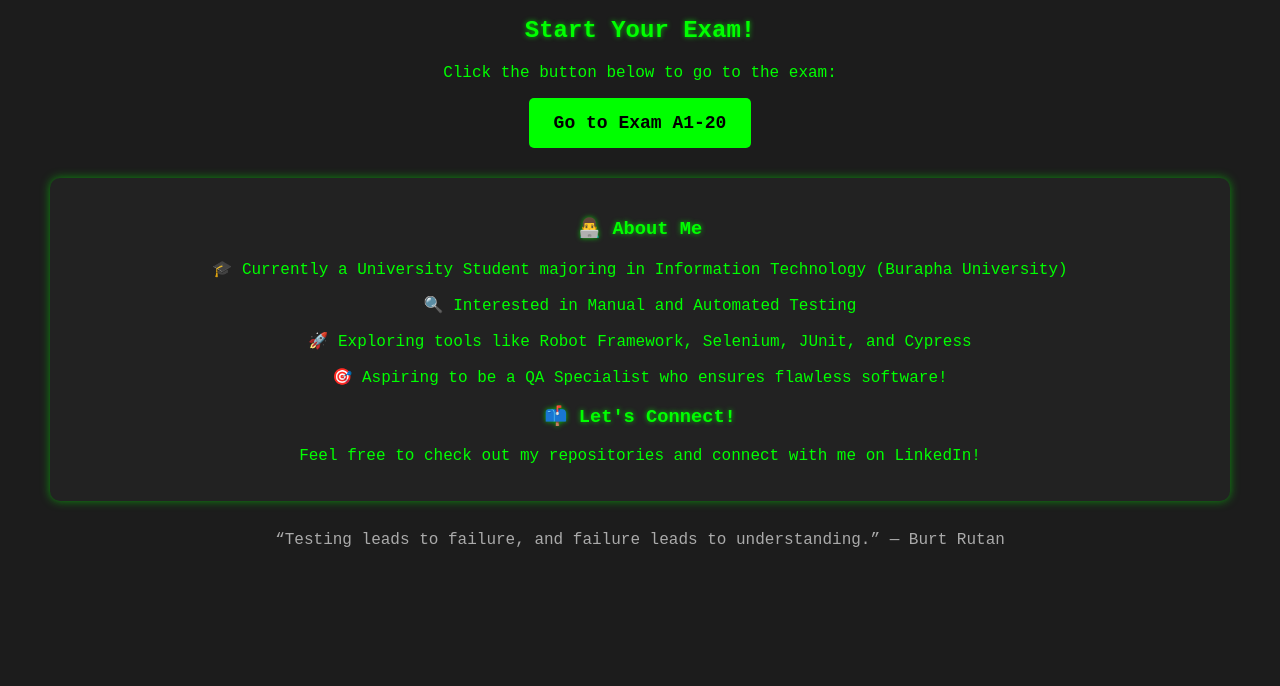
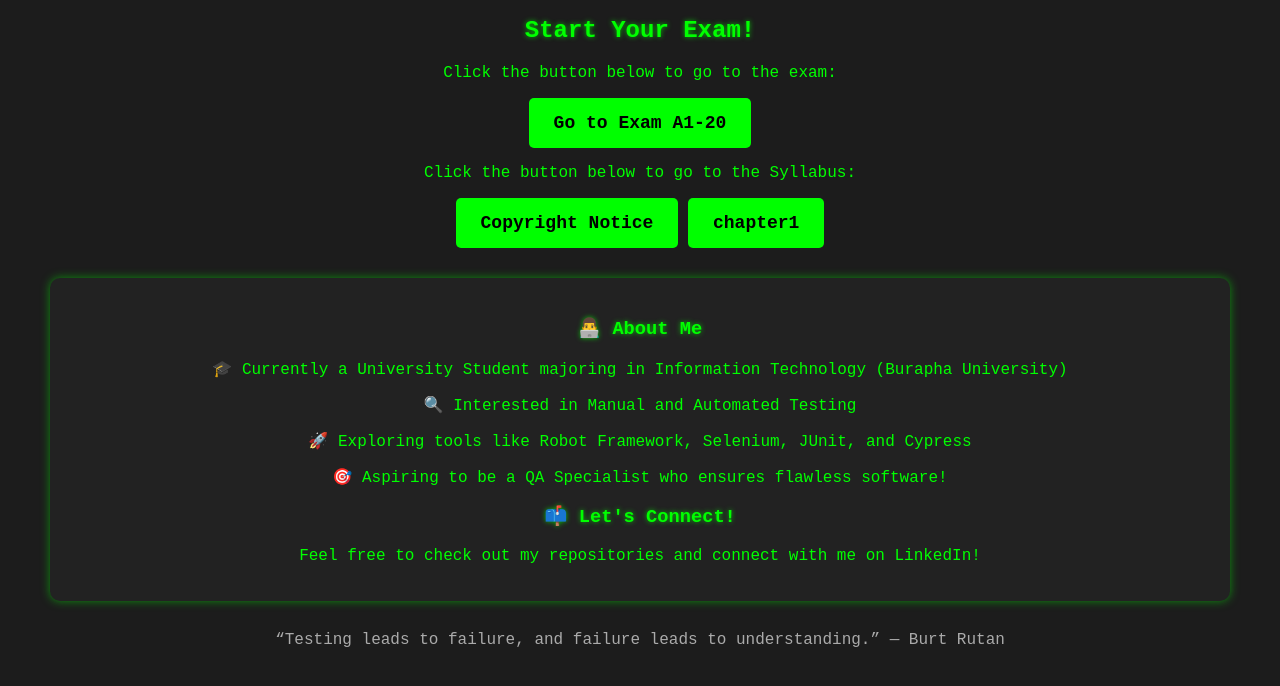
Before and after one commit to K2anC2ai/ExamTesterPractice-CTFL-, a plain HTML site: page index.html in a window 1280 px wide. Shown: the part 150-836 px from the top of the page. Before the commit the page ends 800 px from the top, so only its background shows below. Drawn offline with Linux system fonts and the light colour scheme.

Commit message:
Update index.html

```diff
--- a/index.html
+++ b/index.html
@@ -51,6 +51,9 @@
     <p>Click the button below to go to the exam:</p>
     <a href="examA1-20.html">Go to Exam A1-20</a>
 
+
+    <p>Click the button below to go to the Syllabus:</p>
+    <a href="copyright.html">Copyright Notice</a> <a href="chapter1.html">chapter1</a>
     <div class="bio">
         <h3>👨‍💻 About Me</h3>
         <p>🎓 Currently a University Student majoring in Information Technology (Burapha University)</p>
```
